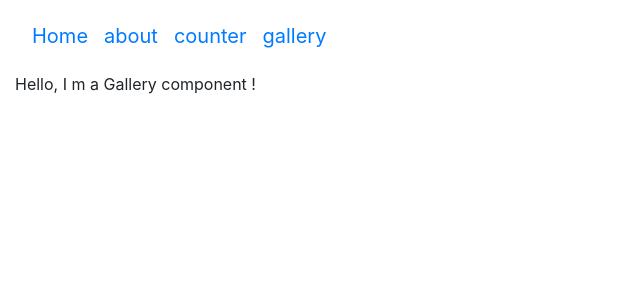
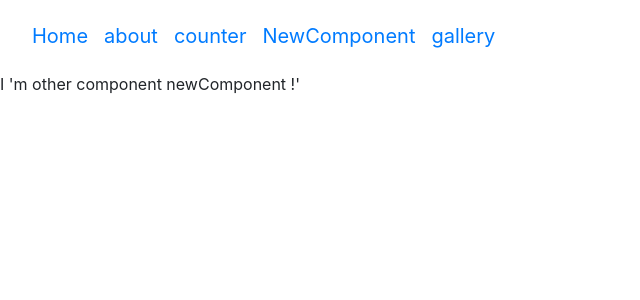
Before and after one commit to MUHESI/skillpage, a React (Create React App) app: page /gallery in a window 1280 px wide. Shown: the top 300 px of the page, without its empty margins (0-640 px from the left). Built offline with nearby package versions, Linux system fonts and the light colour scheme.

Commit message:
exercice fini

```diff
--- a/src/App.js
+++ b/src/App.js
@@ -1,12 +1,14 @@
-import React, { Profiler } from "react";
+import React from "react";
 import logo from "./logo.svg";
 import "./App.css";
 import "./bootstrap.min.css";
+import { Route, Switch, Link, BrowserRouter as Router } from "react-router-dom";
+
 import Counter from "./mycomponents/counter";
 import Home from "./mycomponents/home";
-import Gallery from "./mycomponents/gallery";
+import { Gallery, NewClass } from "./mycomponents/gallery";
 
-import { Route, Switch, Link, BrowserRouter as Router } from "react-router-dom";
+//import { Route, Switch, Link, BrowserRouter as Router } from "react-router-dom";
 //import 'bootstrap/dist/css/bootstrap.min.css';
 
 // { }
@@ -36,18 +38,23 @@ function App() {
           </li>
           <li>
             <Link className="nav-link" to="/gallery">
+              NewComponent
+            </Link>
+          </li>
+          <li>
+            <Link className="nav-link" to="/gallery">
               gallery
             </Link>
           </li>
         </ul>
       </nav>
-      <div className="container-fluid">
-        <Switch>
-          <Route path="/home" component={Home}></Route>
-          <Route path="/counter" component={Counter}></Route>
-          <Route path="/gallery" component={Gallery}></Route>
-        </Switch>
-      </div>
+      <Switch>
+        <Route path="/home" component={Home}></Route>
+        <Route path="/counter" component={Counter}></Route>
+        <Route path="/gallery" component={NewClass}></Route>
+
+        <Route path="/gallery" component={Gallery}></Route>
+      </Switch>
     </Router>
   );
 }
--- a/src/mycomponents/counter.js
+++ b/src/mycomponents/counter.js
@@ -15,7 +15,6 @@ class Counter extends Component {
     let sign = op === "+" ? 1 : -1; // ici on affecte la valeur a "sign" selon la valeur de "op"
     // si "op = + " alors sign est 1 sinon -1
     if (this.state.counter == 1 && op == "-") sign = 0;
-
     let c = this.state.counter + sign;
     this.setState({
       counter: c,
--- a/src/mycomponents/gallery.js
+++ b/src/mycomponents/gallery.js
@@ -2,7 +2,14 @@ import React, { Component } from "react";
 
 class Gallery extends Component {
   render() {
-    return <div>Hello, I m a Gallery component !</div>;
+    return <div>Hello, I m'a Gallery component !</div>;
   }
 }
 export default Gallery;
+
+class NewClass extends Component {
+  render() {
+    return <div>I 'm other component newComponent !'</div>;
+  }
+}
+export { Gallery, NewClass };
```
